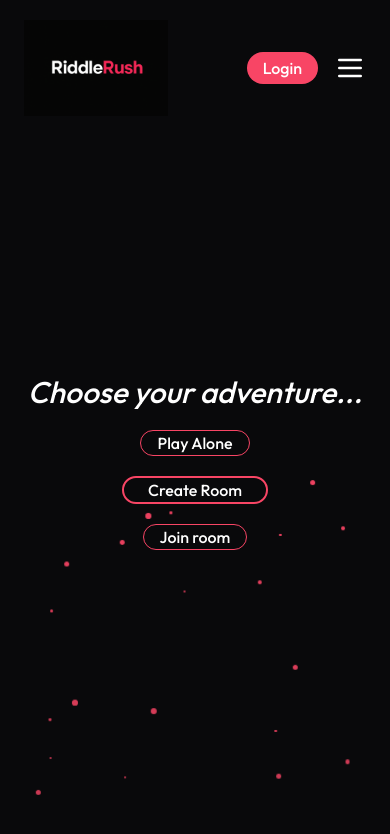
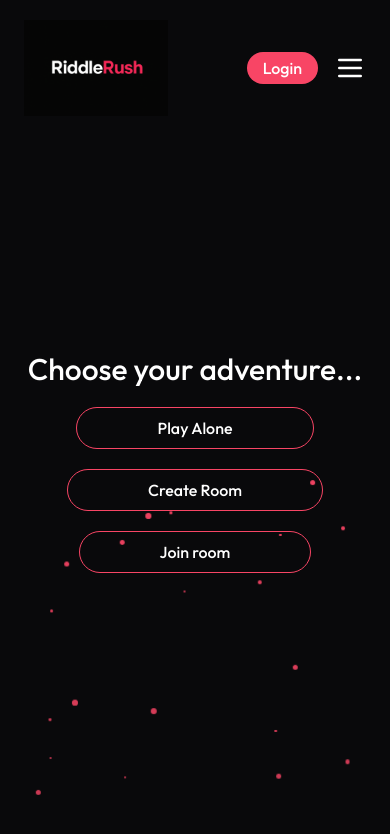
Before and after one commit to Sarfoclinto/RiddleRush, a React (Vite) app: page /home in a window 390 px wide. Shown: the top 834 px of the page. Built offline with nearby package versions, Linux system fonts and the light colour scheme; no server answers.

Commit message:
Refactor Home and LandingPage components for improved styling and layout

```diff
--- a/src/pages/Home/index.tsx
+++ b/src/pages/Home/index.tsx
@@ -32,17 +32,17 @@ const Home = () => {
           className="blob w-96 h-96 bg-pink-500"
           style={{ bottom: "-15%", right: "-15%", animationDelay: "4s" }}
         ></div> */}
-        <p className="text-3xl font-medium italic font-serif">
+        <p className="text-3xl font-medium font-serif">
           Choose your adventure...
         </p>
         <div className="flex flex-col items-center">
-          <button className="border-primary border w-fit flex items-center justify-center gap-2 mb-5 px-4 sm:py-3 sm:px-16 hover:bg-primary-dull duration-200 hover:shadow-[0_0_20px_#f84565] active:scale-95 transition rounded-full font-medium cursor-pointer">
+          <button className="border-primary border w-fit flex items-center justify-center gap-2 mb-5 px-20 sm:py-3 py-2 sm:px-16 hover:bg-primary-dull active:bg-primary-dull duration-200 hover:shadow-[0_0_20px_#f84565] active:shadow-[0_0_20px_#f84565] active:scale-95 transition rounded-full font-medium cursor-pointer">
             Play Alone
           </button>
-          <button className="border-primary border-2 w-fit flex items-center justify-center gap-2 mb-5 px-6 sm:py-3 sm:px-16 hover:bg-primary-dull duration-200 hover:shadow-[0_0_20px_#f84565] active:scale-95 transition rounded-full font-medium cursor-pointer">
+          <button className="border-primary border w-fit flex items-center justify-center gap-2 mb-5 px-20 sm:py-3 py-2 sm:px-16 hover:bg-primary-dull active:bg-primary-dull duration-200 hover:shadow-[0_0_20px_#f84565] active:shadow-[0_0_20px_#f84565] active:scale-95 transition rounded-full font-medium cursor-pointer">
             Create Room
           </button>
-          <button className="border-primary border w-fit flex items-center justify-center gap-2 mb-5 px-4 sm:py-3 sm:px-16 hover:bg-primary-dull duration-200 hover:shadow-[0_0_20px_#f84565] active:scale-95 transition rounded-full font-medium cursor-pointer">
+          <button className="border-primary border w-fit flex items-center justify-center gap-2 mb-5 px-20 sm:py-3 py-2 sm:px-16 hover:bg-primary-dull active:bg-primary-dull duration-200 hover:shadow-[0_0_20px_#f84565] active:shadow-[0_0_20px_#f84565] active:scale-95 transition rounded-full font-medium cursor-pointer">
             Join room
           </button>
         </div>
--- a/src/pages/landing/LandingPage.tsx
+++ b/src/pages/landing/LandingPage.tsx
@@ -63,11 +63,11 @@ const LandingPage = () => {
         <BlurCircle animate size={isMd ? "xl" : "lg"} />
       </>
 
-      <div className="flex flex-col gap-2 mb-5">
+      <div className="flex flex-col gap-2 mb-5 p-5">
         <p className="font-semibold text-xl text-left -tracking-tighter">
           WELCOME TO
         </p>
-        <p className="font-bold text-8xl">
+        <p className="font-bold text-6xl md:text-8xl">
           Riddle <span className="text-primary">Rush</span>
         </p>
         <p className="text-lg text-gray-200 text-center font-medium">
@@ -76,7 +76,7 @@ const LandingPage = () => {
       </div>
       <button
         onClick={() => navigate("/home")}
-        className="bg-primary w-fit flex items-center justify-center gap-2 mb-5 px-4 sm:py-3 sm:px-6 hover:bg-primary-dull duration-200 hover:shadow-[0_0_20px_#f84565] active:scale-95 transition rounded-full font-medium cursor-pointer"
+        className="bg-primary w-fit flex items-center justify-center gap-2 mb-5 px-4 py-1.5 sm:py-3 sm:px-6 hover:bg-primary-dull duration-200 hover:shadow-[0_0_20px_#f84565] active:scale-95 transition rounded-full font-medium cursor-pointer"
       >
         Get Started
         <span>
@@ -93,7 +93,7 @@ const LandingPage = () => {
           },
         }}
       >
-        <div className="max-w-11/12">
+        <div className="max-w-11/12 w-11/12">
           <Collapse
             items={item}
             className="mt-10 max-sm:w-11/12 shadow border-2 !border-primary"
```
